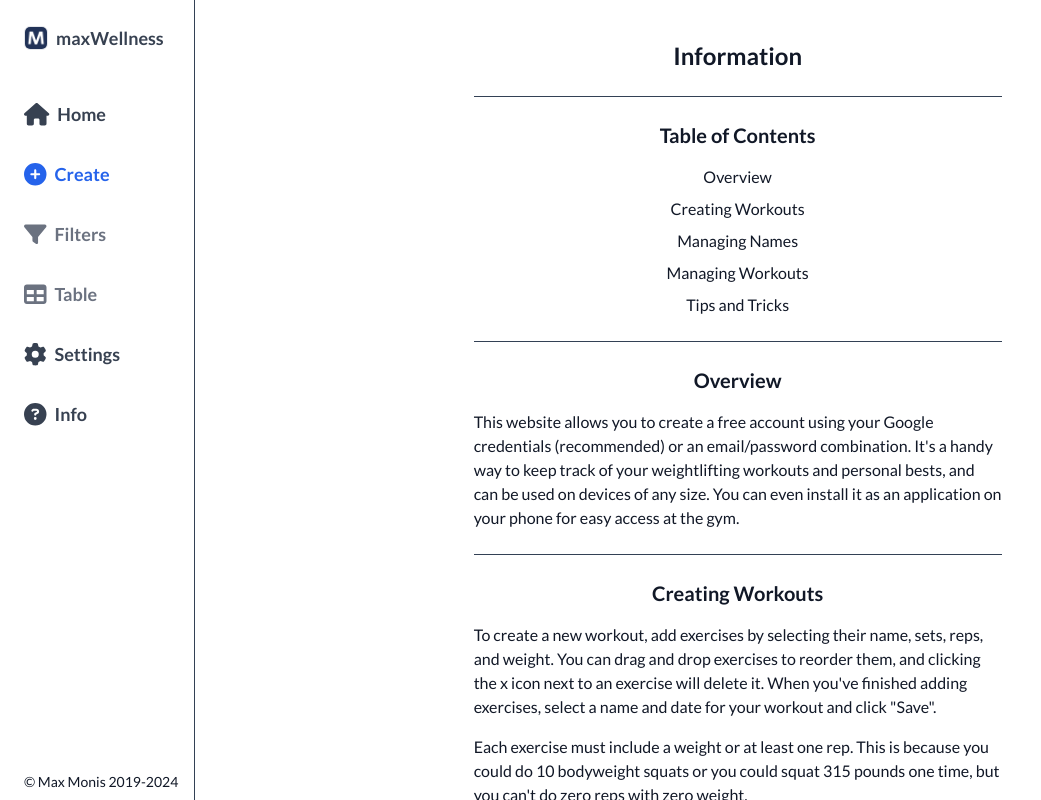
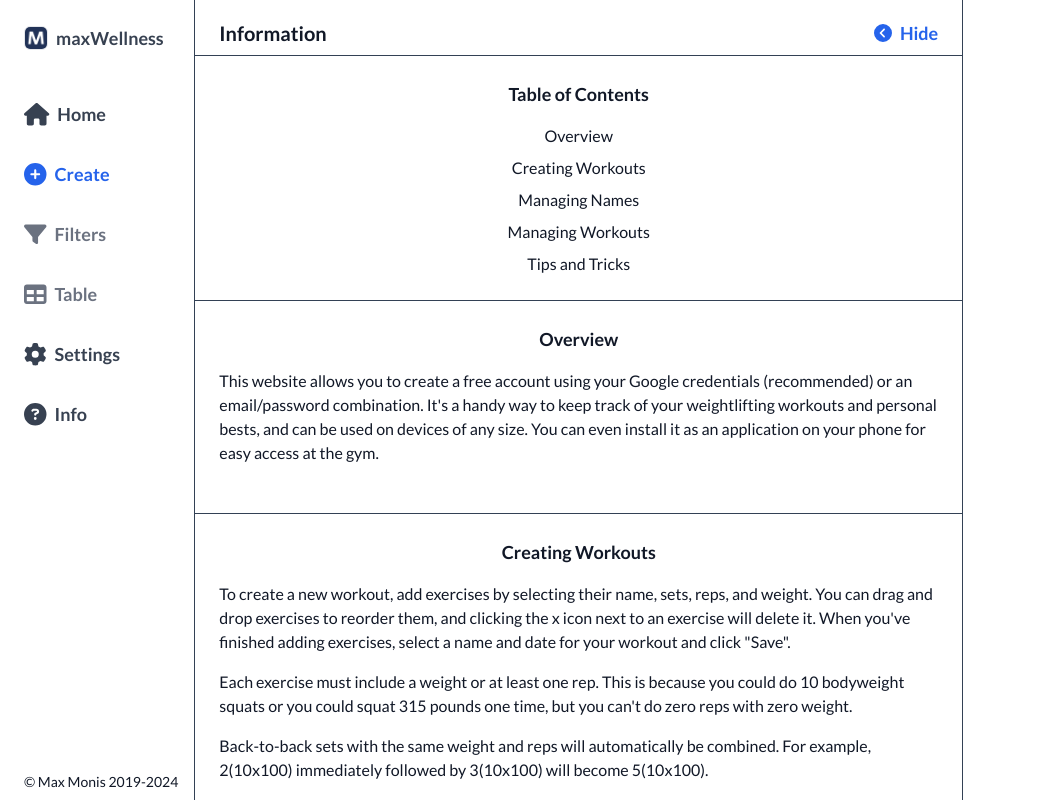
Before and after one commit to maxmonis/maxWellness, a Next.js app: page /info in a window 1280 px wide. Shown: the whole page, without its empty margins (0-1041 px from the left). Built offline with nearby package versions, Linux system fonts and the light colour scheme; no server answers.

Commit message:
feat(Info): update layout

```diff
--- a/src/pages/info.tsx
+++ b/src/pages/info.tsx
@@ -1,5 +1,8 @@
+import {faChevronCircleLeft} from "@fortawesome/free-solid-svg-icons"
+import {FontAwesomeIcon} from "@fortawesome/react-fontawesome"
 import Link from "next/link"
-import {Button} from "~/shared/components/CTA"
+import {useRouter} from "next/router"
+import {Button, IconButton} from "~/shared/components/CTA"
 import {Page} from "~/shared/components/Page"
 import {useAuth} from "~/shared/context/AuthContext"
 
@@ -8,14 +11,23 @@ import {useAuth} from "~/shared/context/AuthContext"
  */
 export default function InfoPage() {
   const user = useAuth()
+  const router = useRouter()
 
   return (
     <Page title="Info">
-      <div className="h-full max-h-[calc(100dvh-56px)] w-full overflow-y-auto md:max-h-screen">
-        <div className="mx-auto flex w-full max-w-xl flex-col items-center border-slate-700 px-6 py-10">
-          <h1 className="mb-6 text-2xl font-bold">Information</h1>
-          <div className="w-full border-y border-slate-700 py-6 text-center">
-            <h2 className="mb-4 text-xl font-bold">Table of Contents</h2>
+      <div className=" w-full border-slate-700 lg:max-w-3xl lg:border-r">
+        <div className="flex h-14 items-end justify-between border-b border-slate-700 px-4 pb-2 md:px-6">
+          <h1 className="text-xl font-bold">Information</h1>
+          <IconButton
+            color="blue"
+            icon={<FontAwesomeIcon icon={faChevronCircleLeft} />}
+            onClick={() => router.push(user ? "/" : "/register")}
+            text="Hide"
+          />
+        </div>
+        <div className="mx-auto flex h-full max-h-[calc(100dvh-112px)] w-full flex-col items-center overflow-y-auto border-slate-700 pb-10 md:max-h-[calc(100dvh-56px)]">
+          <div className="w-full border-b border-slate-700 py-6 text-center">
+            <h2 className="mb-4 text-lg font-bold">Table of Contents</h2>
             <ul className="flex flex-col gap-2">
               <li>
                 <Link
@@ -66,8 +78,8 @@ export default function InfoPage() {
           </div>
           <div className="flex flex-col gap-6 divide-y divide-slate-700">
             <div id="overview">
-              <div className="mx-auto flex flex-col gap-4 pt-6">
-                <h3 className="text-center text-xl font-bold">Overview</h3>
+              <div className="mx-auto flex flex-col gap-4 p-6">
+                <h3 className="text-center text-lg font-bold">Overview</h3>
                 <p>
                   This website allows you to create a free account using your
                   Google credentials (recommended) or an email/password
@@ -79,8 +91,8 @@ export default function InfoPage() {
               </div>
             </div>
             <div id="creating-workouts">
-              <div className="mx-auto flex flex-col gap-4 pt-6">
-                <h3 className="text-center text-xl font-bold">
+              <div className="mx-auto flex flex-col gap-4 p-6">
+                <h3 className="text-center text-lg font-bold">
                   Creating Workouts
                 </h3>
                 <p>
@@ -111,8 +123,8 @@ export default function InfoPage() {
               </div>
             </div>
             <div id="managing-names">
-              <div className="mx-auto flex flex-col gap-4 pt-6">
-                <h3 className="text-center text-xl font-bold">
+              <div className="mx-auto flex flex-col gap-4 p-6">
+                <h3 className="text-center text-lg font-bold">
                   Managing Names
                 </h3>
                 <p>
@@ -126,8 +138,8 @@ export default function InfoPage() {
               </div>
             </div>
             <div id="managing-workouts">
-              <div className="mx-auto flex flex-col gap-4 pt-6">
-                <h3 className="text-center text-xl font-bold">
+              <div className="mx-auto flex flex-col gap-4 p-6">
+                <h3 className="text-center text-lg font-bold">
                   Managing Workouts
                 </h3>
                 <p>
@@ -139,8 +151,8 @@ export default function InfoPage() {
               </div>
             </div>
             <div id="tips-and-tricks">
-              <div className="mx-auto flex flex-col gap-4 pt-6">
-                <h3 className="text-center text-xl font-bold">
+              <div className="mx-auto flex flex-col gap-4 p-6">
+                <h3 className="text-center text-lg font-bold">
                   Tips and Tricks
                 </h3>
                 <p>
```
